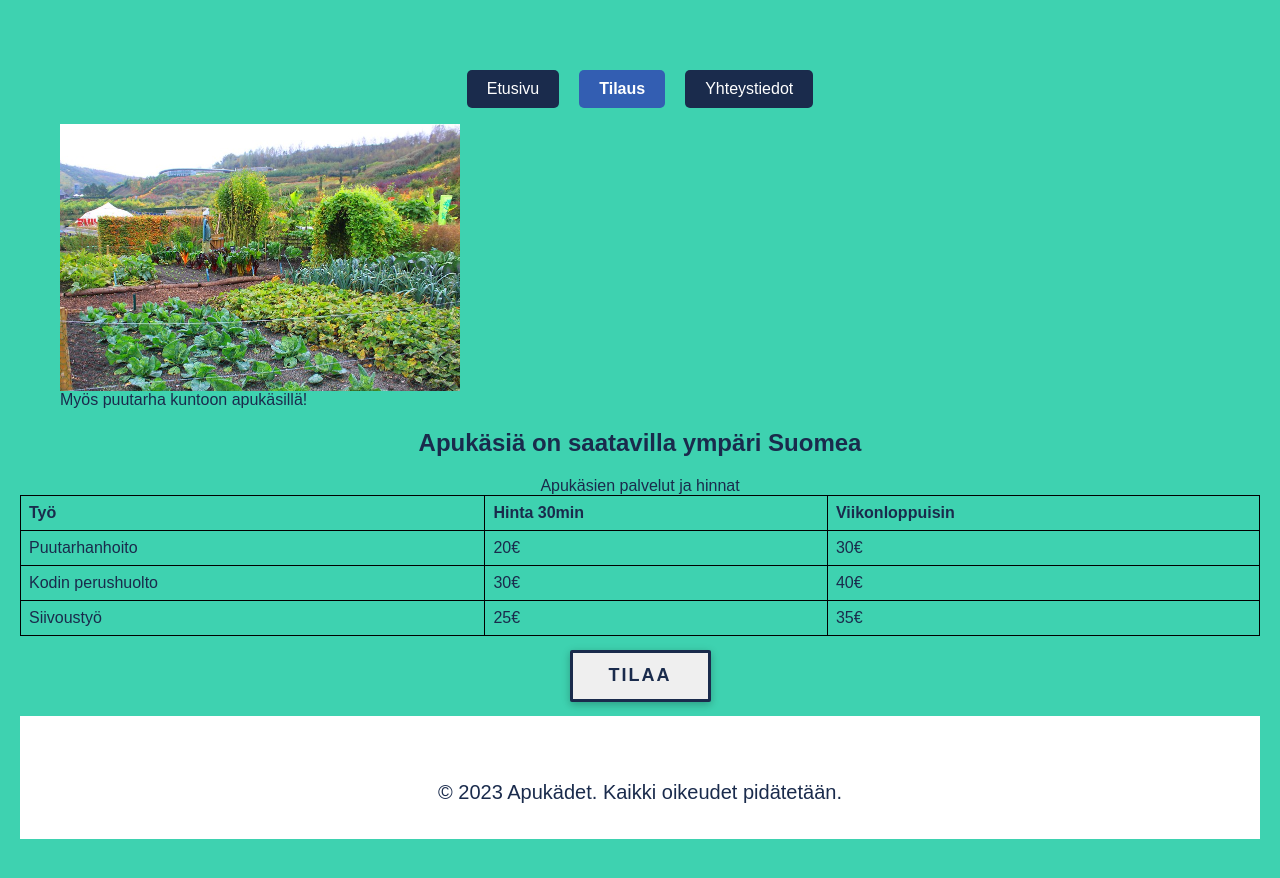
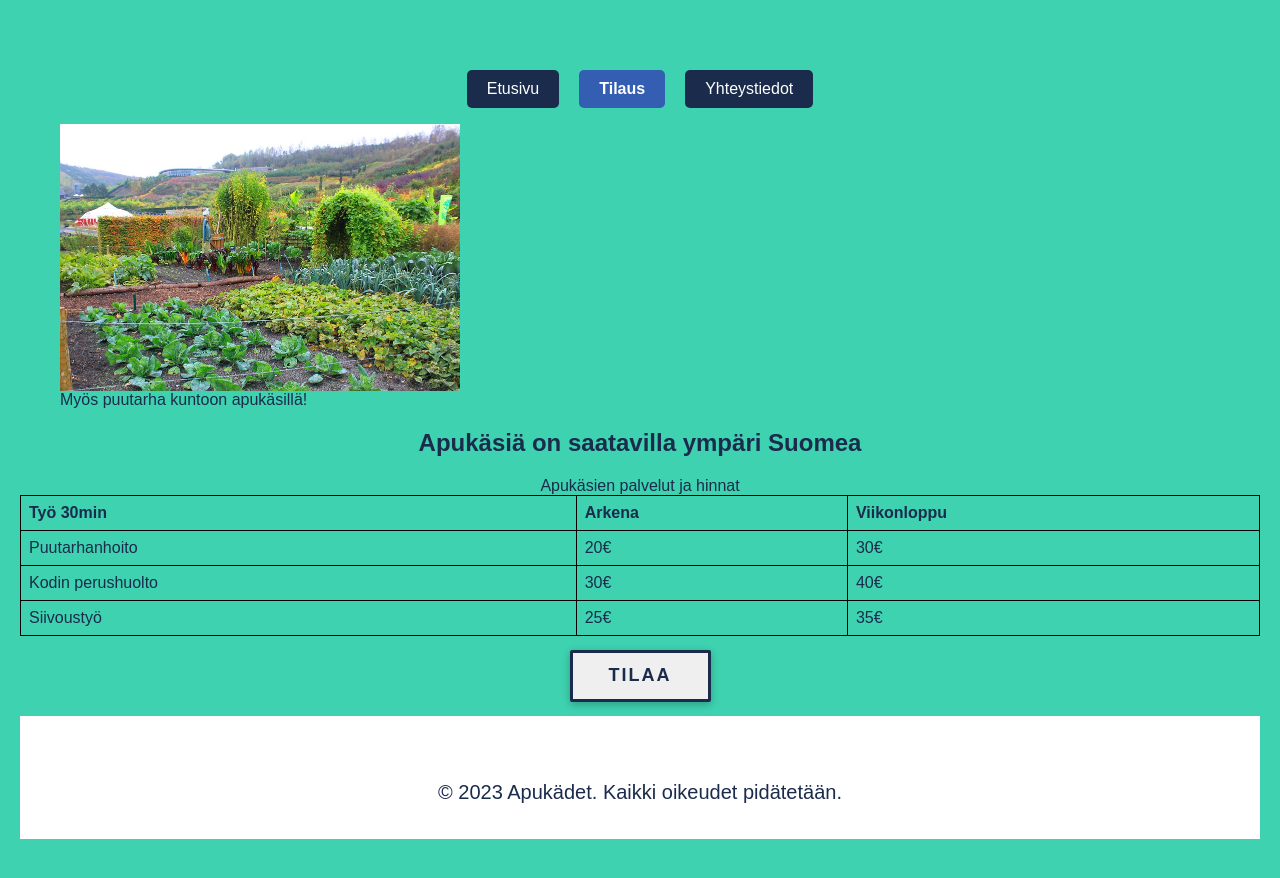
Before and after one commit to sakarikauppinen/Git-repo, a plain HTML site: page tilaus.html in a window 1280 px wide. Drawn offline with Linux system fonts and the light colour scheme.

Commit message:
Hinnastotaulukko päivitys

```diff
--- a/tilaus.html
+++ b/tilaus.html
@@ -27,9 +27,9 @@
         <table>
             <caption>Apukäsien palvelut ja hinnat</caption>
             <tr>
-                <th scope="col">Työ</th>
-                <th scope="col">Hinta 30min</th>
-                <th scope="col">Viikonloppuisin</th>
+                <th scope="col">Työ 30min</th>
+                <th scope="col">Arkena</th>
+                <th scope="col">Viikonloppu</th>
             </tr>
             <tr>
                 <td>Puutarhanhoito</td>
```
